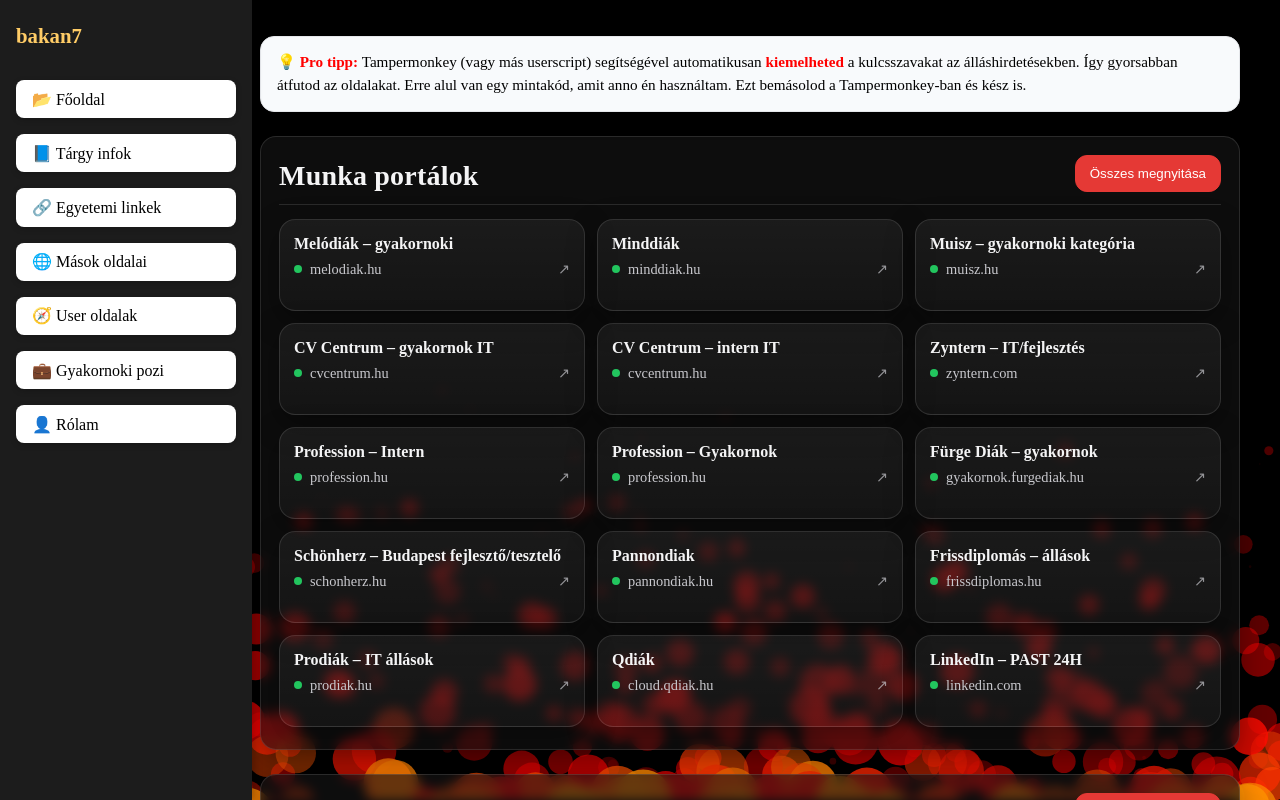
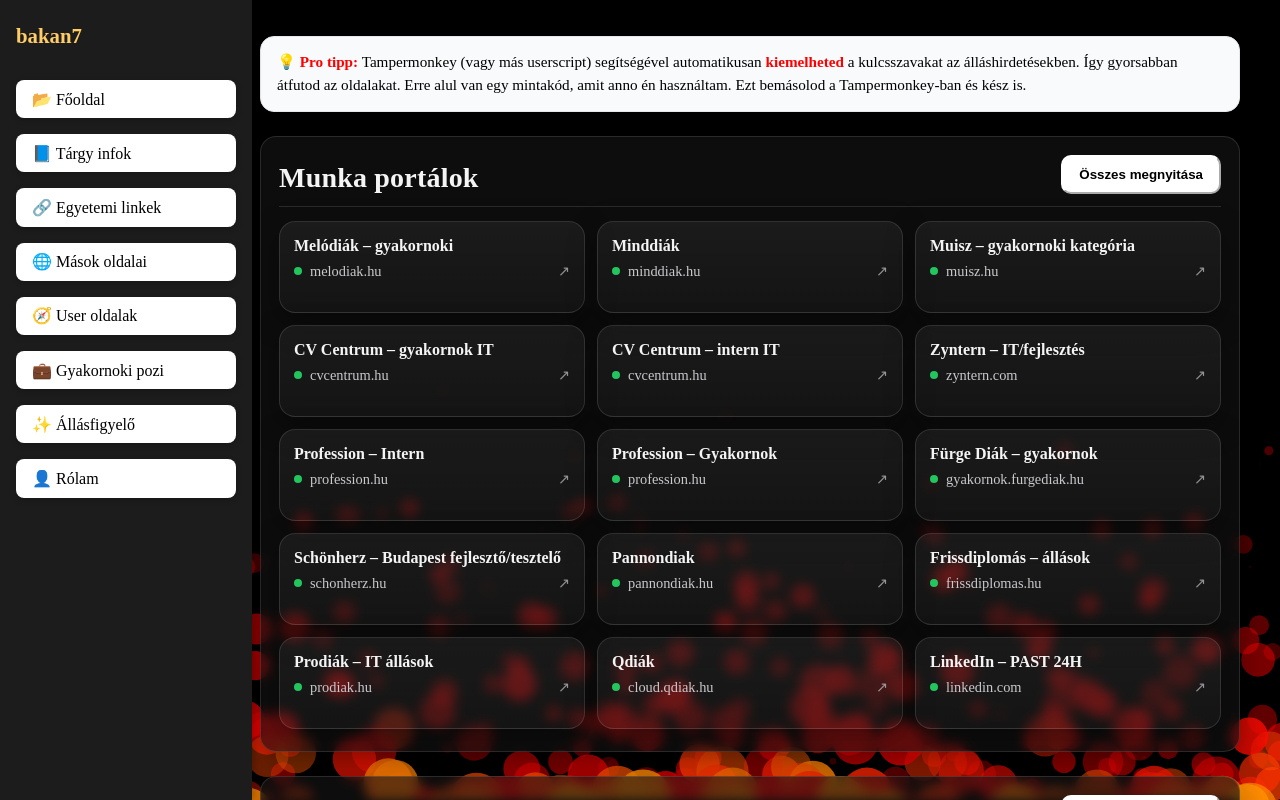
Before and after one commit to Andrssss/MyWebsite, a React (Vite) app: page /gyakornoki_poziciok in a window 1280 px wide. Shown: the top 800 px of the page. Built offline with nearby package versions, Linux system fonts and the light colour scheme.

Commit message:
production ready

```diff
--- a/src/App.css
+++ b/src/App.css
@@ -701,7 +701,7 @@
 
 /* Piros stílus az „Összes megnyitása” gombhoz */
 .btn-red {
-  background-color: #e53935 !important;
+  background-color: #848484 !important;
   border-color: #e53935 !important;
   color: #fff !important;
 }
@@ -783,3 +783,26 @@
   width:100px;
   padding: 0px;
 } }
+
+.btn-primary {
+  background-color: #e53935 !important;
+  border-color: #e53935 !important;
+  color: #fff !important;
+}
+
+.btn-white {
+  background-color: #ffffff !important;
+  border-color: #ffffff !important;
+  color: #000000 !important;
+
+  border-radius: 10px; /* ugyanaz, mint a .btn-primary */
+  padding: 10px 16px;  /* ha szükséges a méret egyezéshez */
+  font-weight: 600;
+  cursor: pointer;
+  transition: transform 0.1s ease, box-shadow 0.1s ease;
+}
+
+.btn-white:hover {
+  background-color: #dcdcdc !important;
+  border-color: #cecece !important;
+}
--- a/src/App.jsx
+++ b/src/App.jsx
@@ -95,6 +95,7 @@
               <li><Link to="/masok_oldalai" onClick={() => setMenuOpen(false)}>Mások oldalai</Link></li>
               <li><Link to="/User_oldalak" onClick={() => setMenuOpen(false)}>User oldalak</Link></li>
               <li><Link to="/gyakornoki_poziciok" onClick={() => setMenuOpen(false)}>Gyakornoki linkek</Link></li>
+              <li><Link to="/allasfigyelo" onClick={() => setMenuOpen(false)}>Állásfigyelő</Link></li>
               <li><Link to="/rolam" onClick={() => setMenuOpen(false)}>Rólam</Link></li>
             </ul>
 
@@ -113,6 +114,7 @@
                 <li><Link to="/masok_oldalai">🌐 Mások oldalai</Link></li>
                 <li><Link to="/User_oldalak">🧭 User oldalak</Link></li>
                 <li><Link to="/gyakornoki_poziciok">💼 Gyakornoki pozi</Link></li>
+                <li><Link to="/allasfigyelo">✨ Állásfigyelő</Link></li>
                 <li><Link to="/rolam">👤 Rólam</Link></li>
 
               </ul>
@@ -129,17 +131,30 @@
           <Route path="/masok_oldalai" element={<OthersLinks onNavigateAway={() => setHasNavigatedAway(true)} />} />
           <Route path="/User_oldalak" element={<User_pages />} />
           <Route path="/rolam" element={<About />} />
+
+          {/* Gyakornoki linkek */}
           <Route
             path="/gyakornoki_poziciok"
-            element={<div className="main-content re-page"><LinksLauncher /></div>}
+            element={
+              <div className={`${isMobile ? 'content' : 'main-content'} re-page`}>
+                <LinksLauncher />
+              </div>
+            }
           />
+
+          {/* Állásfigyelő */}
           <Route
             path="/allasfigyelo"
-            element={<JobWatcher />}
+            element={
+              <div className={`${isMobile ? 'content' : 'main-content'} re-page`}>
+                <JobWatcher />
+              </div>
+            }
           />
 
           <Route path="*" element={<Navigate to="/" />} />
         </Routes>
+
       </main>
     </div>
   );
--- a/src/JobWatcher.css
+++ b/src/JobWatcher.css
@@ -8,12 +8,42 @@
 }
 
 /* ====== HEADER ====== */
+/* ====== HEADER ====== */
 .job-watcher-header {
   display: flex;
   justify-content: space-between;
   align-items: flex-start;
   gap: 24px;
   margin-bottom: 24px;
+
+  /* mobilon oszlopba rendezés */
+  flex-wrap: wrap;
+}
+
+@media (max-width: 588px) {
+  .job-watcher-header {
+    flex-direction: column;
+    align-items: stretch;
+    gap: 16px;
+  }
+
+  .job-actions {
+    flex-direction: column;
+    align-items: stretch;
+    gap: 12px;
+  }
+
+  .job-search {
+    width: 100%;
+  }
+
+  .job-btn {
+    width: 100%;
+  }
+
+  .job-checkbox {
+    justify-content: flex-start;
+  }
 }
 
 .job-watcher h1 {
@@ -42,7 +72,7 @@
   border: 1px solid rgb(255, 255, 255);
   background: rgba(0, 0, 0, 0.45);
   color: #fff;
-  min-width: 220px;
+  min-width: 200px;
 }
 
 .job-search::placeholder {
@@ -212,3 +242,9 @@
   border-radius: 999px;
   font-weight: 700;
 }
+
+.job-meta {
+  font-size: 18px; /* vagy akár 18px */
+  line-height: 1.6; /* jobb olvashatóság */
+  color: #ccc; /* ha túl sötét, világosítsd */
+}
--- a/src/JobWatcher.jsx
+++ b/src/JobWatcher.jsx
@@ -1,4 +1,5 @@
 import React, { useEffect, useMemo, useState } from "react";
+import { useNavigate } from "react-router-dom";
 import "./JobWatcher.css";
 
 const API_BASE_URL = "/.netlify/functions";
@@ -9,6 +10,7 @@
 };
 
 const JobWatcher = () => {
+  const navigate = useNavigate();
   const [sources, setSources] = useState([]); // [{key,label,count,lastSeen}]
   const [activeSource, setActiveSource] = useState("all");
   const [jobs, setJobs] = useState([]);
@@ -117,10 +119,28 @@
     <div className="job-watcher">
       <div className="job-watcher-header">
         <div>
-          <h1>💼 Állásfigyelő</h1>
-          <div className="job-meta">
-            Forrásonként gyűjtött hirdetések, automatikus frissítéssel. Minden nap UTC szerint 15-re fut le az összes kersés.
-          </div>
+          <h3>
+            <p>
+                Forrásonként gyűjtött hirdetések, automatikus frissítéssel. Minden nap UTC szerint 4 illetve 14-re fut le az összes kersés. Ekkor a megtaláltakat frissiti a db-be.
+            </p>
+            <p>
+              Elég kakán néz ki a design és nem is minden link működik egyenlőre. Hidd el, dolgozok rajta. Viszont amit talál az valid és megtalálható az oldalon. Csak a linket nehéz kinyerni.
+            Idővel bővülés várható, ha van ötleted mi legyen a következő ami a listára kerűljön keress nyugodtan. Sajnos egy nehéz és lassú folyamat ezeket megírni, ezért kérlek küld át 500ft -t a számlámra. xd
+            </p>
+            <h4>
+              <p>
+                Donate button :{" "}
+                <span
+                  style={{ cursor: 'pointer',  color: '#4f8cff' }}
+                  onClick={() => window.open("https://www.youtube.com/watch?v=dQw4w9WgXcQ", "_blank")}
+                >
+                  --button--
+                </span>
+              </p>
+
+            </h4>
+
+          </h3>
         </div>
 
         <div className="job-actions">
--- a/src/LinksLauncher.jsx
+++ b/src/LinksLauncher.jsx
@@ -1,4 +1,5 @@
 import  { useEffect, useState, useCallback } from 'react';
+import { Link } from 'react-router-dom';
 import CopyCode from "./components/CopyCode";
 
 const JOB_PORTALS = [
@@ -199,7 +200,7 @@
         </div>
         <div className="ll-actions">
           <button
-            className="btn btn-primary btn-red"
+            className="btn-white x"
             onClick={() => handleOpenAllClick(links)}
           >
             Összes megnyitása
```
Also changed, not shown: 1 other file (tests, documents, lock files or other folders).
